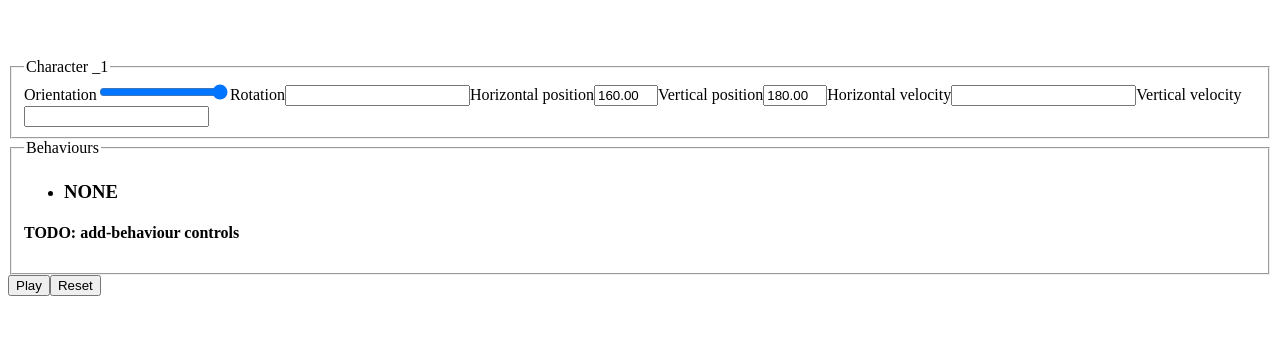
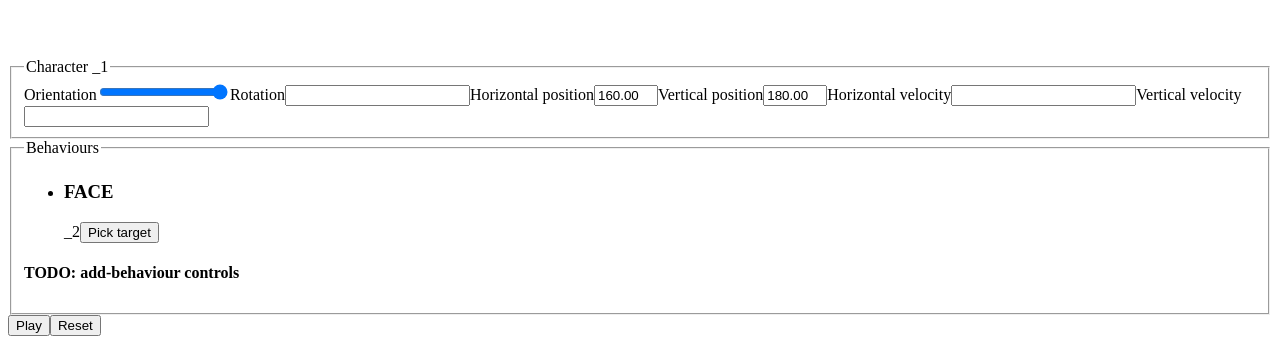
Before and after one commit to craigdallimore/steering-behaviour, a React app: page / in a window 1280 px wide. Shown: the part 754-1098 px from the top of the page. Before the commit the page ends 1058 px from the top, so only its background shows below. Built offline with nearby package versions, Linux system fonts and the light colour scheme; the HTML template or start-up script is replaced by a standard one.

Commit message:
Add face control, fix face behaviour

```diff
--- a/src/components/Behaviours.tsx
+++ b/src/components/Behaviours.tsx
@@ -4,6 +4,7 @@ import AlignControls from "./behaviours/Align";
 import ArriveControls from "./behaviours/Arrive";
 import CollisionAvoidanceControls from "./behaviours/CollisionAvoidance";
 import EvadeControls from "./behaviours/Evade";
+import FaceControls from "./behaviours/Face";
 import FleeControls from "./behaviours/Flee";
 import FollowPathChaseRabbitControls from "./behaviours/FollowPathChaseRabbit";
 import FollowPathPredictControls from "./behaviours/FollowPathPredict";
@@ -80,7 +81,17 @@ const BehaviourItem = (itemProps: ItemProps) => {
           />
         );
       case "FACE":
-        return null;
+        return (
+          <FaceControls
+            behaviour={behaviour}
+            onBehaviourChange={(b) => {
+              itemProps.dispatch({
+                type: "BEHAVIOUR_CHANGED",
+                payload: b,
+              });
+            }}
+          />
+        );
       case "FLEE":
         return (
           <FleeControls
--- /dev/null
+++ b/src/components/behaviours/Face.tsx
@@ -0,0 +1,16 @@
+import React from "react";
+import PickTarget from "@components/PickTarget";
+import Face from "@steering/face";
+
+type Props = {
+  behaviour: Face;
+  onBehaviourChange: (behaviour: Face) => void;
+};
+
+const FaceControls = (props: Props) => {
+  const { behaviour } = props;
+
+  return <PickTarget targetId={behaviour.targetId} />;
+};
+
+export default FaceControls;
--- a/src/domain/initialState.ts
+++ b/src/domain/initialState.ts
@@ -1,6 +1,6 @@
 import type { State } from "@domain/types.js";
 
-import { Align, Wander, None } from "@steering/index.js";
+import { Face, Wander, None } from "@steering/index.js";
 
 export const initialState: State = {
   isPaused: true,
@@ -17,7 +17,7 @@ export const initialState: State = {
           orientation: 2 * Math.PI,
           rotation: 0,
         },
-        behaviour: new None(),
+        behaviour: new Face("_2"),
       },
     ],
     [
--- a/src/domain/reducer.ts
+++ b/src/domain/reducer.ts
@@ -134,13 +134,8 @@ export function reducer(state: State, action: Action): State {
       });
     case "ORIENTATION_CHANGED":
       return updateFocussedCharacter(state, (char) => {
-        return {
-          ...char,
-          kinematic: {
-            ...char.kinematic,
-            orientation: Math.PI * action.payload,
-          },
-        };
+        char.kinematic.orientation = Math.PI * action.payload;
+        return char;
       });
     case "POSX_CHANGED":
       return updateFocussedCharacter(state, (char) => {
--- a/src/steering/face.ts
+++ b/src/steering/face.ts
@@ -27,7 +27,7 @@ export default class Face extends AbstractBehaviour {
       };
     }
 
-    const nextOrientation = Math.atan2(direction[0], -direction[1]);
+    const nextOrientation = Math.atan2(direction[1], direction[0]);
 
     return this.align.calculate(kinematic, nextOrientation);
   }
```
